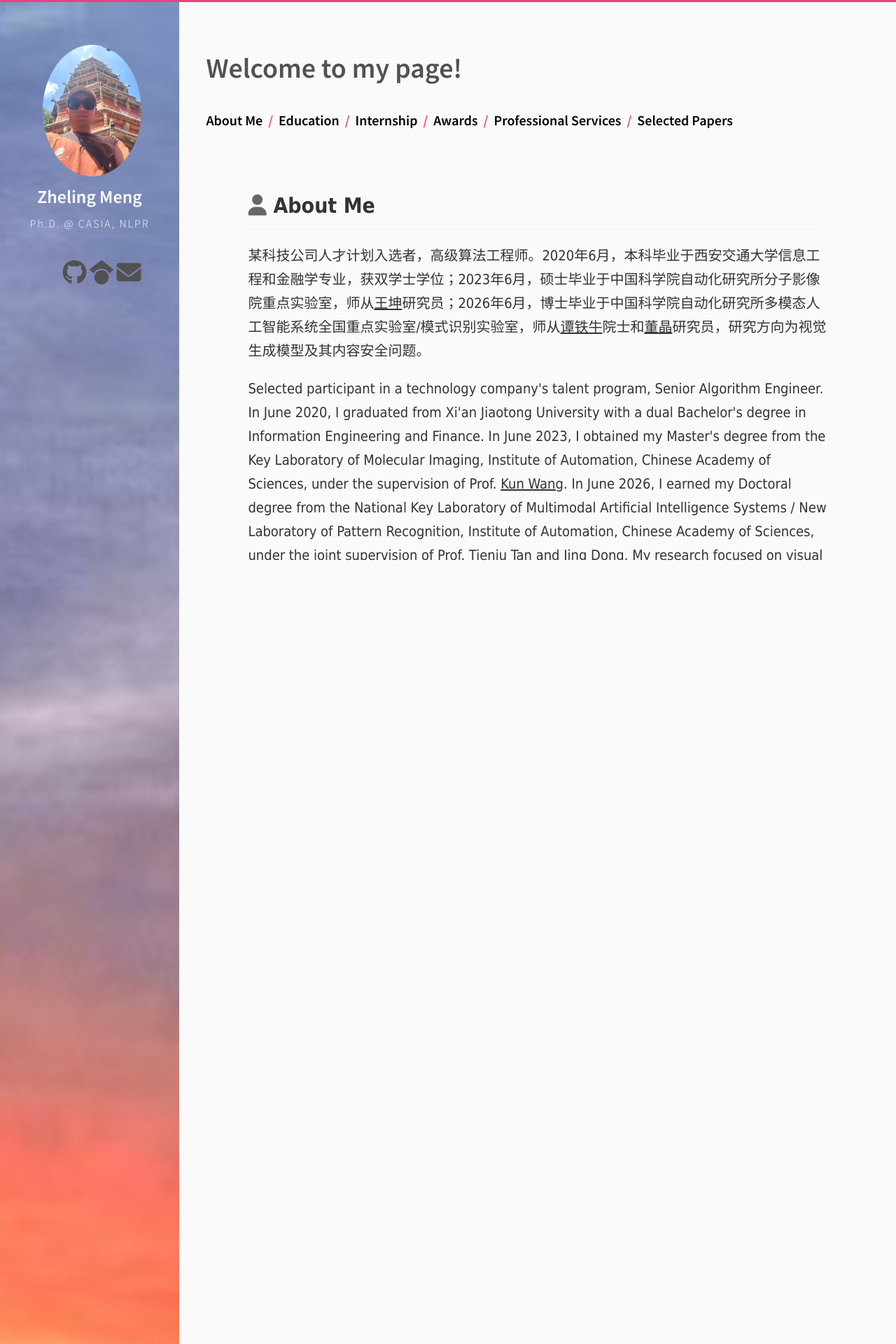
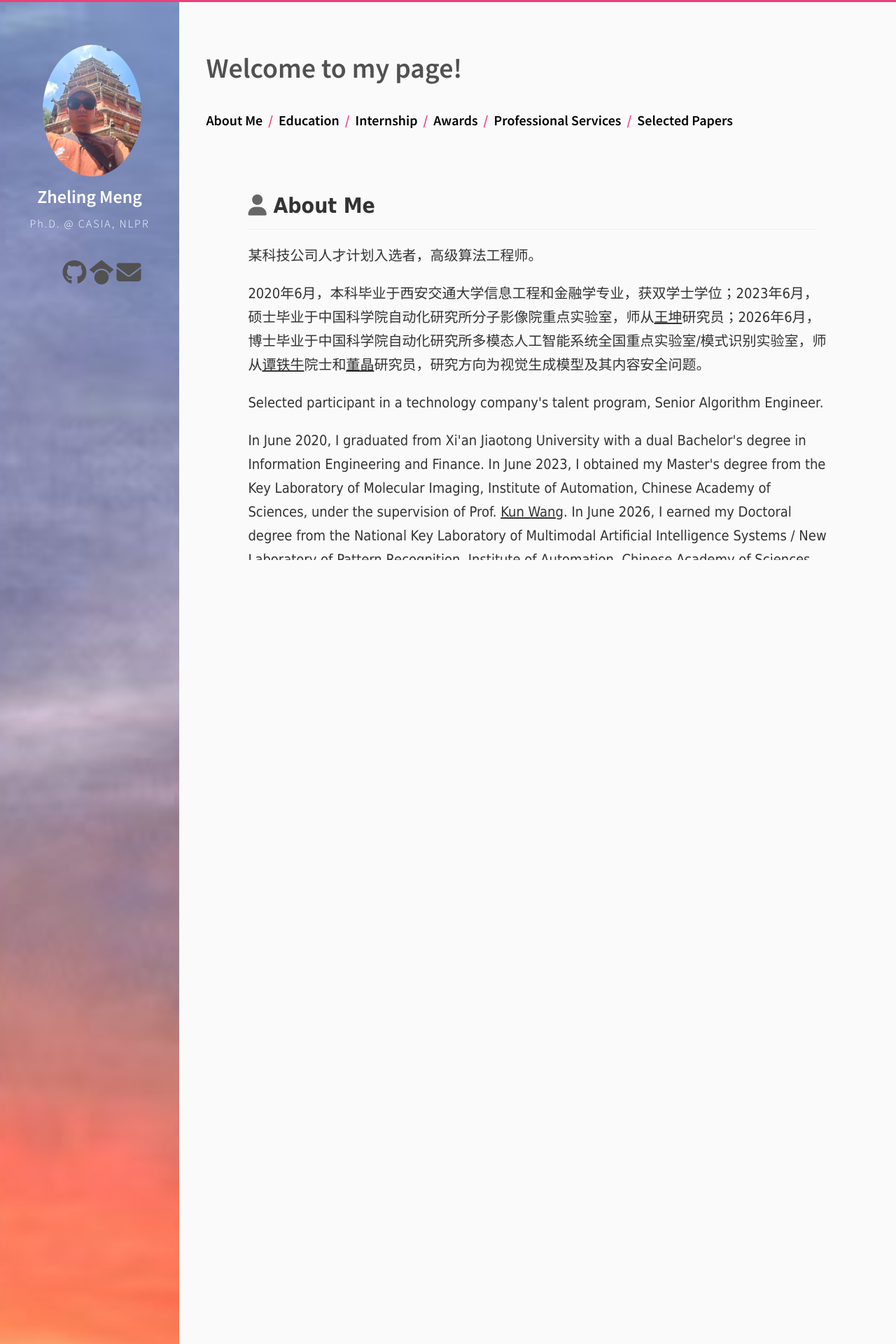
Before and after one commit to RichardSunnyMeng/RichardSunnyMeng.github.io, a Jekyll site: the page built from index.html, in a window 1280 px wide. Shown: the top 1920 px of the page at 70% size. Built offline with Jekyll 4.4.1, drawn with Linux system fonts in a browser that asks for light colours; the list of posts is cut into pages by our own code.

Commit message:
Update index.html

```diff
--- a/index.html
+++ b/index.html
@@ -19,9 +19,11 @@ layout: default
   <div class="body">
   <section id="about" class="section">
     <h2><i class="fas fa-user"></i>About Me</h2>
-    <p>某科技公司人才计划入选者，高级算法工程师。2020年6月，本科毕业于西安交通大学信息工程和金融学专业，获双学士学位；2023年6月，硕士毕业于中国科学院自动化研究所分子影像院重点实验室，师从<a href="https://ia.cas.cn/rcdw/qch/202404/t20240422_7129856.html">王坤</a>研究员；2026年6月，博士毕业于中国科学院自动化研究所多模态人工智能系统全国重点实验室/模式识别实验室，师从<a href="https://ia.cas.cn/rcdw/jcqn/202404/t20240422_7129881.html">谭铁牛</a>院士和<a href="https://ia.cas.cn/rcdw/yjy/202404/t20240422_7129882.html">董晶</a>研究员，研究方向为视觉生成模型及其内容安全问题。</p>
+    <p>某科技公司人才计划入选者，高级算法工程师。</p>
+    <p>2020年6月，本科毕业于西安交通大学信息工程和金融学专业，获双学士学位；2023年6月，硕士毕业于中国科学院自动化研究所分子影像院重点实验室，师从<a href="https://ia.cas.cn/rcdw/qch/202404/t20240422_7129856.html">王坤</a>研究员；2026年6月，博士毕业于中国科学院自动化研究所多模态人工智能系统全国重点实验室/模式识别实验室，师从<a href="https://ia.cas.cn/rcdw/jcqn/202404/t20240422_7129881.html">谭铁牛</a>院士和<a href="https://ia.cas.cn/rcdw/yjy/202404/t20240422_7129882.html">董晶</a>研究员，研究方向为视觉生成模型及其内容安全问题。</p>
 
-    <p>Selected participant in a technology company's talent program, Senior Algorithm Engineer. In June 2020, I graduated from Xi'an Jiaotong University with a dual Bachelor's degree in Information Engineering and Finance. In June 2023, I obtained my Master's degree from the Key Laboratory of Molecular Imaging, Institute of Automation, Chinese Academy of Sciences, under the supervision of Prof. <a href="https://ia.cas.cn/rcdw/qch/202404/t20240422_7129856.html">Kun Wang</a>. In June 2026, I earned my Doctoral degree from the National Key Laboratory of Multimodal Artificial Intelligence Systems / New Laboratory of Pattern Recognition, Institute of Automation, Chinese Academy of Sciences, under the joint supervision of Prof. <a href="https://ia.cas.cn/rcdw/jcqn/202404/t20240422_7129881.html">Tieniu Tan</a> and <a href="https://ia.cas.cn/rcdw/yjy/202404/t20240422_7129882.html">Jing Dong</a>. My research focused on visual generative models and their content security issues.  </p>
+    <p>Selected participant in a technology company's talent program, Senior Algorithm Engineer.</p>
+    <p>In June 2020, I graduated from Xi'an Jiaotong University with a dual Bachelor's degree in Information Engineering and Finance. In June 2023, I obtained my Master's degree from the Key Laboratory of Molecular Imaging, Institute of Automation, Chinese Academy of Sciences, under the supervision of Prof. <a href="https://ia.cas.cn/rcdw/qch/202404/t20240422_7129856.html">Kun Wang</a>. In June 2026, I earned my Doctoral degree from the National Key Laboratory of Multimodal Artificial Intelligence Systems / New Laboratory of Pattern Recognition, Institute of Automation, Chinese Academy of Sciences, under the joint supervision of Prof. <a href="https://ia.cas.cn/rcdw/jcqn/202404/t20240422_7129881.html">Tieniu Tan</a> and <a href="https://ia.cas.cn/rcdw/yjy/202404/t20240422_7129882.html">Jing Dong</a>. My research focused on visual generative models and their content security issues.  </p>
   </section>
 
   <section id="education" class="section">
```
